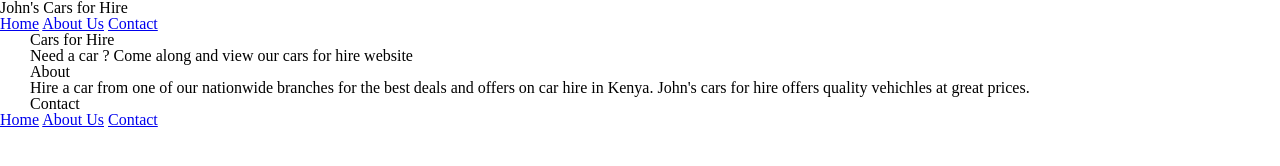
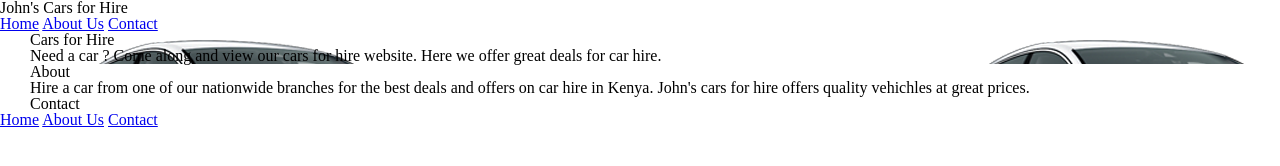
Before and after one commit to johnngugi/cars-for-hire, a plain HTML site: page index.html in a window 1280 px wide. Drawn offline with Linux system fonts and the light colour scheme.

Commit message:
Add a background image to heading page

```diff
--- a/index.html
+++ b/index.html
@@ -10,20 +10,23 @@
     <header class="main-heder">
       <h1>John's Cars for Hire</h1>
 
-      <nav>
+      <nav class="top-nav">
         <a href="#hero">Home</a>
         <a href="#about">About Us</a>
         <a href="#contact">Contact</a>
       </nav>
 
+        <section class="container">
+          <h3>Cars for Hire</h3>
+          <p class="lead">
+            Need a car ? Come along and view our cars for hire website.
+            Here we offer great deals for car hire.
+          </p>
+
+        </section>
+
     </header>
 
-    <section class="container">
-      <h3>Cars for Hire</h3>
-      <p>
-        Need a car ? Come along and view our cars for hire website
-      </p>
-    </section>
 
     <section class="container">
       <h3>About</h3>
@@ -37,6 +40,9 @@
 
     <section class="container">
       <h3>Contact</h3>
+
+
+
     </section>
 
     <footer>
```
